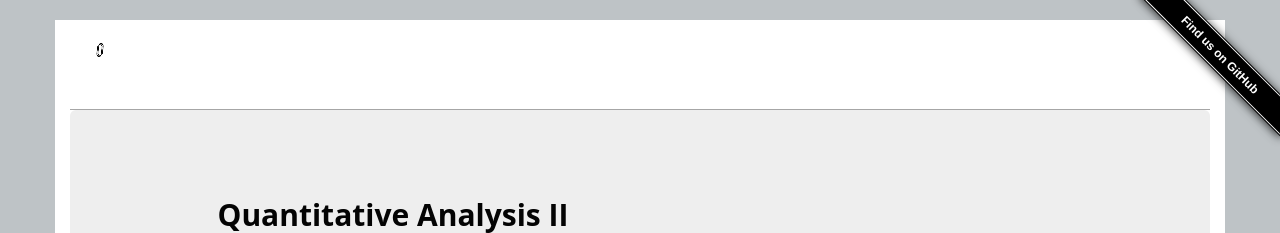
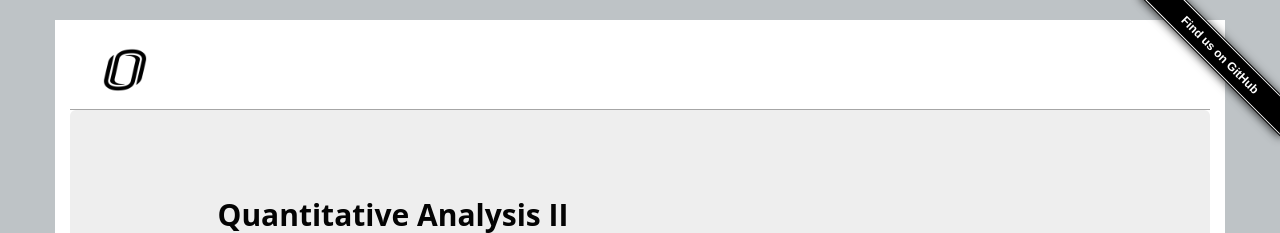
Before and after one commit to cbgoodman/uno-spa-quant-ii, a Jekyll site: the page built from index.html, in a window 1280 px wide. Shown: the top 233 px of the page. Built offline with Jekyll 4.4.1, drawn with Linux system fonts in a browser that asks for light colours; nearby versions of some CDN libraries; library files that are not in the unit come from our copies.

Commit message:
Update banner.html

```diff
--- a/_includes/banner.html
+++ b/_includes/banner.html
@@ -1,5 +1,5 @@
 <div class="banner">
   <a href="http://cbgoodman.github.io/uno-spa-quant-ii" title="UNO SPA Quant II">
-    <img alt="Quant II banner"  src="{{site.quant_githubio}}/img/UNO-icon-black.png" width="60px" height="60px" />
+    <img alt="Quant II banner"  src="{{site.quant_githubio}}/img/UNO-icon-black.png" height="100px" />
   </a>
 </div>
```
